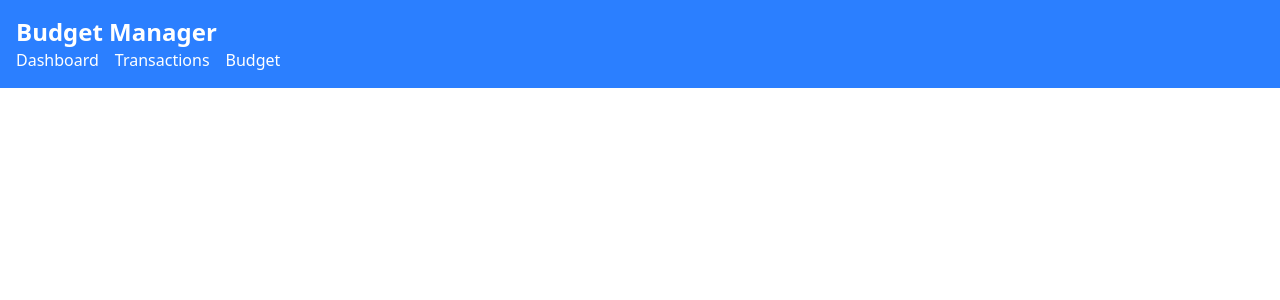
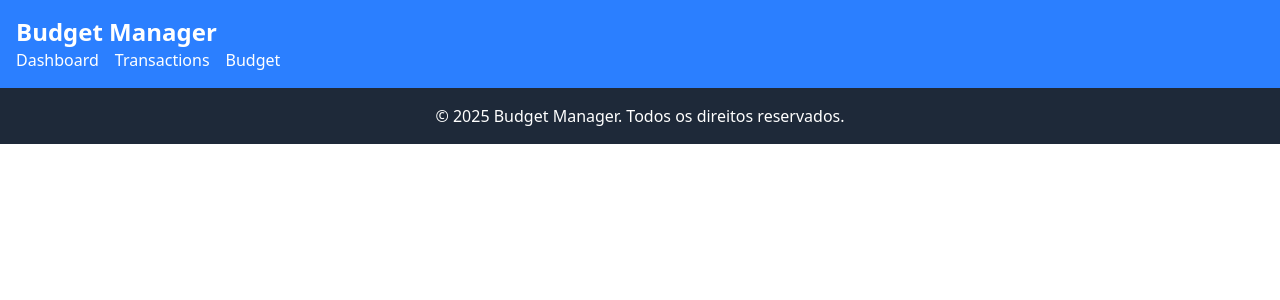
Before and after one commit to Guimunizzs/budgetmanager, a React (Vite) app: page / in a window 1280 px wide. Shown: the top 300 px of the page. Built offline with nearby package versions, Linux system fonts and the light colour scheme.

Commit message:
feat: add component footer

```diff
--- /dev/null
+++ b/src/components/Footer.tsx
@@ -0,0 +1,11 @@
+const Footer = () => {
+  return (
+    <div>
+      <footer className="bg-gray-800 text-white p-4 text-center">
+        <p>&copy; 2025 Budget Manager. Todos os direitos reservados.</p>
+      </footer>
+    </div>
+  );
+};
+
+export default Footer;
--- a/src/layout/Layout.tsx
+++ b/src/layout/Layout.tsx
@@ -1,5 +1,6 @@
 import { Outlet } from "react-router-dom";
 import Header from "../components/Header";
+import Footer from "../components/Footer";
 
 const Layout = () => {
   return (
@@ -8,6 +9,7 @@ const Layout = () => {
       <main>
         <Outlet />
       </main>
+      <Footer />
     </div>
   );
 };
```
